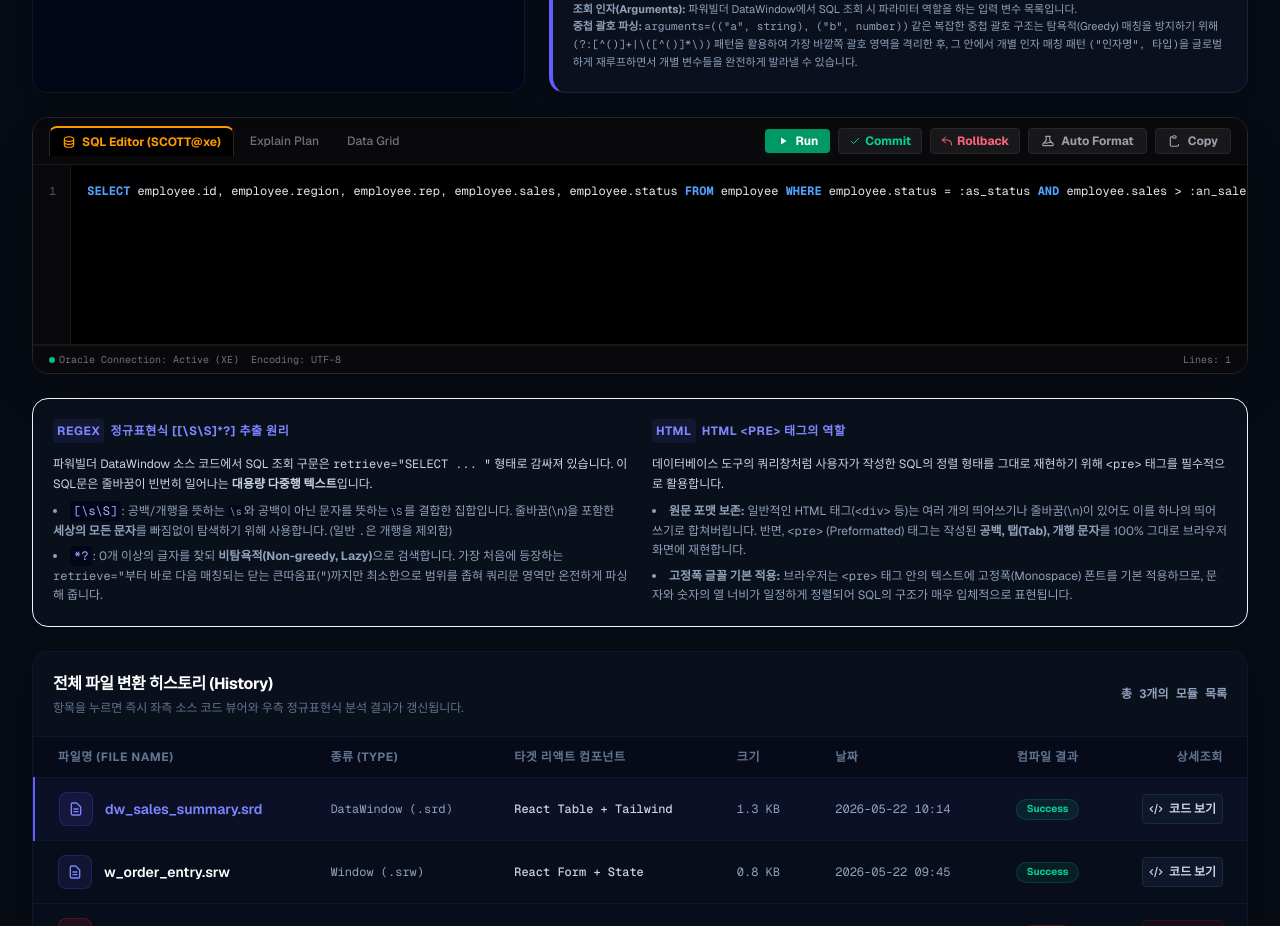
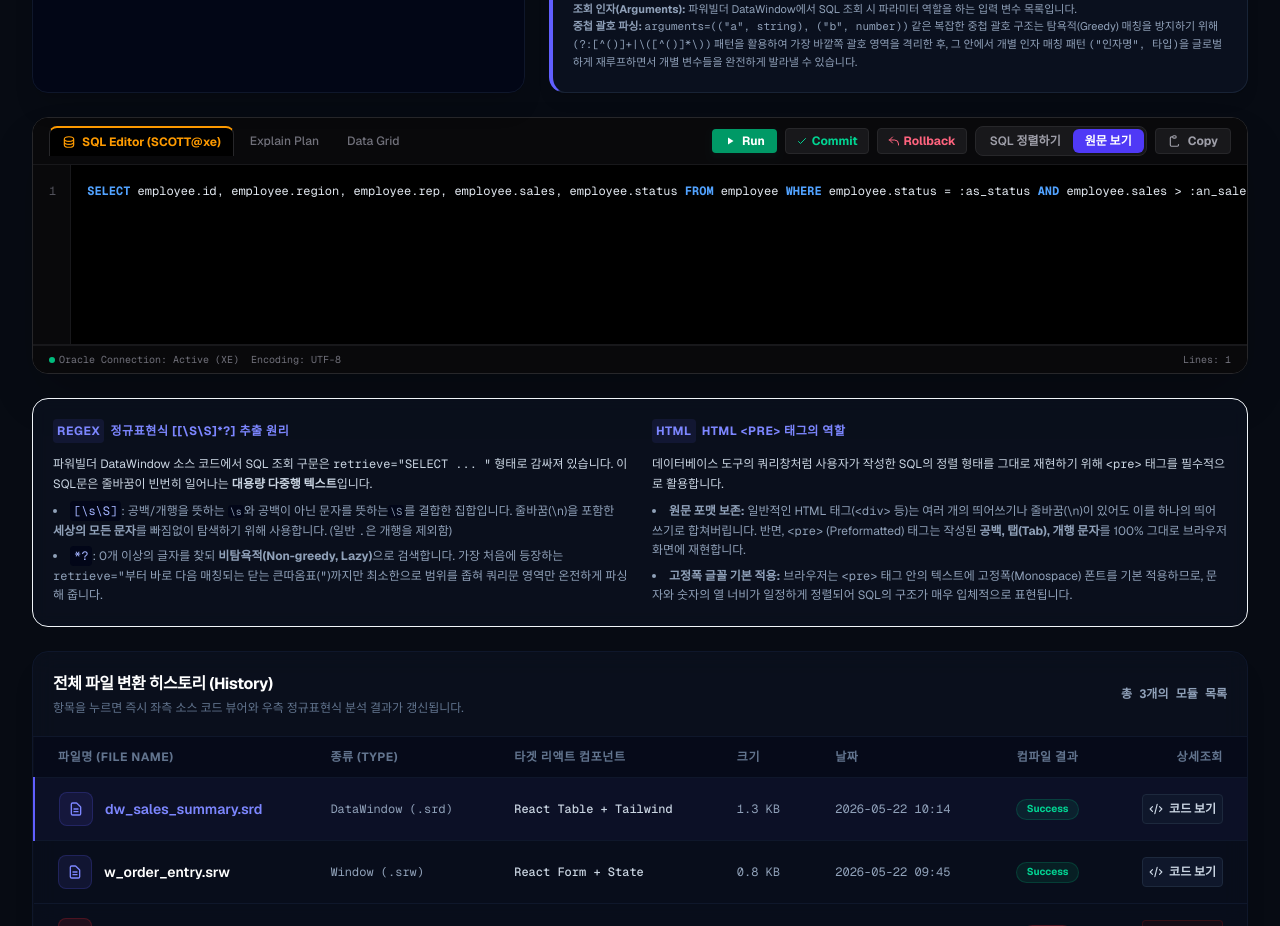
Before and after one commit to boradori80/pb-bridge, a Next.js app: page / in a window 1280 px wide. Shown: the part 1820-2746 px from the top of the page. Built offline with nearby package versions, Linux system fonts and the light colour scheme.

Commit message:
기능: 버튼 클릭식 SQL 자동 정렬(Formatter) 및 토글 UI 구현

```diff
--- a/app/page.tsx
+++ b/app/page.tsx
@@ -518,43 +518,58 @@ export default function PBBridgeDashboard() {
   const [isExecutingSql, setIsExecutingSql] = useState(false);
 
   // ---------------------------------------------------------------------------------------------------------
-  // [교육용 주석 - SQL 포맷터 로직]
-  // - SQL 구문의 주요 키워드를 대문자로 변환하고, 줄바꿈을 주어 가독성을 높입니다.
+  // [교육용 주석 - SQL 포맷터(정렬) 로직 - 2026-05-30 작업]
+  // ---------------------------------------------------------------------------------------------------------
+  // Q. 줄바꿈(\n) 문자는 웹 브라우저에서 어떻게 줄바꿈으로 표현되나요?
+  // - 일반적인 HTML 태그(div, span 등) 내부에서는 텍스트에 줄바꿈 문자('\n')나
+  //   여러 개의 연속된 공백(스페이스)이 들어있더라도, 브라우저가 이를 하나의 띄어쓰기로 합쳐서 한 줄로 붙여서 보여줍니다.
+  // - 하지만 이 프로젝트의 SQL 에디터 본문은 CSS 스타일 `whitespace-pre-wrap`이 지정된 `<pre>` 태그 내부에서 렌더링됩니다.
+  //   `<pre>` 태그(Preformatted text)는 텍스트에 들어간 줄바꿈('\n')과 들여쓰기 공백을 브라우저가 왜곡하지 않고
+  //   작성된 그대로 화면에 줄바꿈과 띄어쓰기로 정확하게 표현해 주어, SQL의 줄바꿈과 정렬 처리가 온전하게 구현될 수 있습니다.
+  //
+  // Q. formatSQL의 규칙 기반 문자열 치환 작동 원리:
+  // 1. 먼저 정규표현식 `replace(/\s+/g, " ")`을 통해 원문 SQL 쿼리 내의 불규칙한 모든 연속 공백을 단일 공백으로 깔끔하게 통합합니다.
+  // 2. 주요 키워드인 SELECT, FROM, WHERE, AND, OR를 만났을 때, 단어 경계(\b)를 고려한 정규식을 사용하여
+  //    해당 키워드 앞에 줄바꿈('\n')을 배치하고, 키워드 뒤에도 줄바꿈('\n')과 들여쓰기를 위한 임시 개행을 배치합니다.
+  // 3. 줄바꿈 문자를 기준으로 전체 문자열을 `split('\n')`하여 라인별 배열로 쪼갠 후 각 라인을 순회합니다.
+  // 4. 순회 중 해당 라인이 주요 키워드(SELECT, FROM, WHERE, AND, OR)일 경우에는 들여쓰기 없이 대문자로 통일하여 배열에 넣고,
+  //    키워드가 아닌 라인(컬럼 목록, 테이블명, 조건식 등)은 앞에 공백 4칸("    ")을 적용하여 들여쓰기를 완성한 후 `join('\n')`으로 합쳐 반환합니다.
   // ---------------------------------------------------------------------------------------------------------
   const formatSQL = (sql: string): string => {
     if (!sql) return "";
-    let formatted = sql;
-
-    // 주요 키워드 리스트
-    const keywords = [
-      "SELECT", "FROM", "WHERE", "AND", "OR", "ORDER BY",
-      "GROUP BY", "HAVING", "LEFT OUTER JOIN", "RIGHT OUTER JOIN",
-      "INNER JOIN", "JOIN", "UNION"
-    ];
-
-    // 공백 정리
-    formatted = formatted.replace(/\s+/g, " ");
-
-    // 키워드 대문자화 및 줄바꿈 처리
-    keywords.forEach((keyword) => {
-      const regex = new RegExp(`\\b${keyword}\\b`, "gi");
-      formatted = formatted.replace(regex, `\n${keyword}`);
+
+    // 1단계: 연속된 모든 공백을 단일 공백으로 치환하고 앞뒤 공백 제거
+    const cleaned = sql.replace(/\s+/g, " ").trim();
+
+    // 2단계: 주요 키워드를 기준으로 줄바꿈(\n)을 콕 찝어 넣어 치환합니다.
+    // SELECT, FROM, WHERE, AND, OR를 단어 경계(\b)를 고려하여 대소문자 무관하게 치환합니다.
+    // 키워드 앞에는 줄바꿈(\n)을 배치하고, 키워드 뒤에도 줄바꿈(\n)과 다음 줄 들여쓰기(4칸)를 미리 세팅해 둡니다.
+    const keywords = ["SELECT", "FROM", "WHERE", "AND", "OR"];
+    let formatted = cleaned;
+
+    formatted = formatted.replace(/\b(SELECT|FROM|WHERE|AND|OR)\b/gi, "\n$1\n    ");
+
+    // 3단계: 각 줄을 가공하여 들여쓰기(4칸)와 키워드 대문자화를 적용합니다.
+    const lines = formatted.split("\n");
+    const processedLines: string[] = [];
+
+    lines.forEach((line) => {
+      const trimmed = line.trim();
+      if (!trimmed) return;
+
+      // 현재 줄이 단독 키워드인지 확인합니다. (대소문자 무구분 비교)
+      const isKeyword = keywords.some(kw => new RegExp(`^${kw}$`, "i").test(trimmed));
+
+      if (isKeyword) {
+        // 주요 키워드인 경우: 들여쓰기 없이 대문자로 표기
+        processedLines.push(trimmed.toUpperCase());
+      } else {
+        // 일반 쿼리 문장인 경우: 그다음 줄로서 4칸 들여쓰기 공백 적용
+        processedLines.push("    " + trimmed);
+      }
     });
 
-    // 줄바꿈 정렬 및 들여쓰기 보정
-    formatted = formatted
-      .split("\n")
-      .map((line) => line.trim())
-      .filter((line) => line.length > 0)
-      .map((line) => {
-        if (line.startsWith("AND") || line.startsWith("OR")) {
-          return "  " + line; // AND/OR는 들여쓰기 2칸
-        }
-        return line;
-      })
-      .join("\n");
-
-    return formatted.trim();
+    return processedLines.join("\n");
   };
 
   // ---------------------------------------------------------------------------------------------------------
@@ -1341,24 +1356,57 @@ ${controlsList || '            <div className="text-slate-500">탐지된 컨트
                 Rollback
               </button>
 
-              {/* SQL 포맷팅 토글 버튼 */}
+              {/*
+                [교육용 주석 - React의 이벤트 바인딩과 상태 기반 렌더링 원리 - 2026-05-30 작업]
+                -------------------------------------------------------------------------------------
+                1. **React의 이벤트 바인딩 (Event Binding) 작동 방식**:
+                   - HTML에서는 `onclick="함수()"`를 사용하지만, React 컴포넌트에서는 `onClick={ (e) => { ... } }`와 같이
+                     카멜 케이스(CamelCase) 형식의 속성을 사용하며, 실행할 자바스크립트 함수나 콜백을 중괄호 `{}` 안에 연결합니다.
+                   - 사용자가 [SQL 정렬하기] 또는 [원문 보기] 버튼을 클릭하면, 바인딩된 `onClick` 함수가 구동되어
+                     `setIsSqlFormatted(true)` 또는 `setIsSqlFormatted(false)` 상태 변경 함수(State Setter)를 실행합니다.
+
+                2. **상태(State) 변화와 자동 화면 갱신(Re-render)의 흐름**:
+                   - React의 핵심 원리는 '화면을 직접 그리는 코드를 호출하는 것'이 아니라, '상태(State)를 변경하고 그 상태에 따라 화면이 스스로 결정되게 하는 것'입니다.
+                   - `setIsSqlFormatted` 함수가 실행되어 상태값(`isSqlFormatted`)이 업데이트되면, React는 컴포넌트 전체를 자동으로 다시 읽어들입니다(Re-render).
+                   - 다시 읽는 과정에서 아래 `<code dangerouslySetInnerHTML={{ __html: highlightSQL(isSqlFormatted ? formatSQL(parsedData.retrieveQuery) : parsedData.retrieveQuery) }} />`
+                     부분이 다시 실행되고, 변경된 `isSqlFormatted` 값에 맞춰 '정렬된 SQL' 또는 '원문 SQL'이 화면에 뿌려집니다.
+
+                3. **줄바꿈 문자(\n)와 들여쓰기 공백이 화면에 그대로 유지되는 비결**:
+                   - 문자열 데이터에 포함된 줄바꿈 기호('\n')나 공백("    ")은 일반적인 HTML(예: `<div>` 등)에서는 하나의 띄어쓰기로 축소되어 출력됩니다.
+                   - 하지만 이 SQL 뷰어 본문은 `<pre>` 태그 내부에서 렌더링되고 있으며, `whitespace-pre-wrap` 스타일이 부여되어 있습니다.
+                   - 이로 인해 브라우저는 문자열 속의 `\n` 기호를 실제 개행으로 인식하여 줄을 바꾸고, 공백 4칸도 100% 그대로 화면에 띄어쓰기로 그려냅니다.
+                -------------------------------------------------------------------------------------
+              */}
+              <div className="inline-flex rounded-lg p-0.5 bg-zinc-900 border border-zinc-800">
                 <button
-                onClick={() => setIsSqlFormatted(!isSqlFormatted)}
+                  onClick={() => setIsSqlFormatted(true)}
                   disabled={!parsedData.retrieveQuery}
-                className={`px-3 py-1 border rounded text-xs font-bold flex items-center gap-1.5 transition-all ${
+                  className={`px-3 py-1 rounded-md text-xs font-semibold transition-all ${
                     !parsedData.retrieveQuery
-                    ? "border-zinc-900 bg-zinc-900 text-zinc-600 cursor-not-allowed"
+                      ? "text-zinc-700 cursor-not-allowed"
                       : isSqlFormatted
-                    ? "bg-indigo-600 border-indigo-500 text-white hover:bg-indigo-500"
-                    : "bg-zinc-900 border-zinc-800 text-zinc-400 hover:bg-zinc-800 hover:text-white"
+                      ? "bg-indigo-600 text-white shadow"
+                      : "text-zinc-400 hover:text-zinc-200"
                   }`}
-                title="Format SQL Query"
+                  title="SQL 정렬하기"
                 >
-                <svg className="w-3.5 h-3.5" fill="none" stroke="currentColor" viewBox="0 0 24 24">
-                  <path strokeLinecap="round" strokeLinejoin="round" strokeWidth={2} d="M19.428 15.428a2 2 0 00-1.022-.547l-2.387-.477a6 6 0 00-3.86.517l-.318.158a6 6 0 01-3.86.517L6.05 15.21a2 2 0 00-1.806.547M8 4h8l-1 1v5.172a2 2 0 00.586 1.414l5 5c1.26 1.26.367 3.414-1.415 3.414H4.828c-1.782 0-2.674-2.154-1.414-3.414l5-5A2 2 0 009 10.172V5L8 4z" />
-                </svg>
-                Auto Format
+                  SQL 정렬하기
                 </button>
+                <button
+                  onClick={() => setIsSqlFormatted(false)}
+                  disabled={!parsedData.retrieveQuery}
+                  className={`px-3 py-1 rounded-md text-xs font-semibold transition-all ${
+                    !parsedData.retrieveQuery
+                      ? "text-zinc-750 cursor-not-allowed"
+                      : !isSqlFormatted
+                      ? "bg-indigo-600 text-white shadow"
+                      : "text-zinc-400 hover:text-zinc-200"
+                  }`}
+                  title="원문 보기"
+                >
+                  원문 보기
+                </button>
+              </div>
 
               {/* 클립보드 복사 버튼 */}
               <button
```
Also changed, not shown: 1 other file (tests, documents, lock files or other folders). Lines whose indentation alone changed are shown as unchanged.
